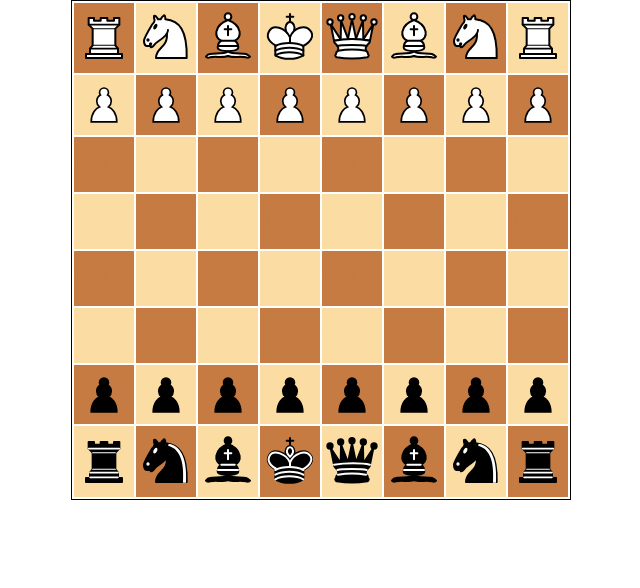
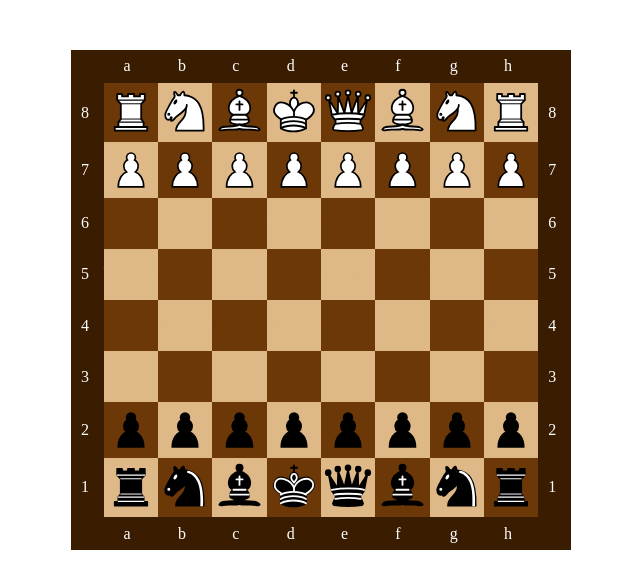
Before and after one commit to muhammadali00-dev/AlgoAcademy-Task3, a plain HTML site: page index.html in a window 1280 px wide. Shown: the whole page, without its empty margins (319-959 px from the left). Drawn offline with Linux system fonts and the light colour scheme.

Commit message:
Task Done

```diff
--- a/Chess css/mainBorder.css
+++ b/Chess css/mainBorder.css
@@ -1,20 +1,46 @@
 table.border {
   margin: auto;
+  margin-top: 50px;
   width: 500px;
   height: 500px;
-  border: 1px solid black;
+  border-collapse: collapse;
 }
 
 .Black {
-  background-color: #c57b41;
-  color: #c57b41;
+  background-color: #6d3807;;
+  color: #6d3807;
   width: 50px;
   height: 50px;
 }
 
 .White {
-  background-color: #fbdca2;
-  color: #fbdca2;
+  background-color: burlywood;
+  color: burlywood;
   width: 50px;
   height: 50px;
 }
+
+.numleft {
+  width: 10px;
+  padding: 10px;
+  background-color: #3a1c00;
+  color: white;
+}
+.numright {
+  width: 10px;
+  padding: 10px;
+  background-color: #3a1c00;
+  color: white;
+}
+.numbottom {
+  padding-left: 20px;
+  height: 32px;
+  background-color: #3a1c00;
+  color: white;
+}
+.numtop {
+  padding-left: 20px;
+  height: 32px;
+  background-color: #3a1c00;
+  color: white;
+}
--- a/index.html
+++ b/index.html
@@ -4,12 +4,25 @@
     <meta charset="UTF-8">
     <meta name="viewport" content="width=device-width, initial-scale=1.0">
     <title>Chess</title>
+    <link rel="stylesheet" href="Chess css/Main.css">
     <link rel="stylesheet" href="Chess css/mainBorder.css">
-    <link rel="stylesheet" href="Chess css/Main.css">
 </head>
 <body>
     <table class="border">
         <tr>
+            <td class="numtop"> </td>
+            <td class="numtop">a</td>
+            <td class="numtop">b</td>
+            <td class="numtop">c</td>
+            <td class="numtop">d</td>
+            <td class="numtop">e</td>
+            <td class="numtop">f</td>
+            <td class="numtop">g</td>
+            <td class="numtop">h</td>
+            <td class="numtop"> </td>
+        </tr>
+        <tr>
+            <td class="numleft">8</td>
             <td class="Black"><img src="images/rook-w.svg" width="100%" height="auto"></td>
             <td class="White"><img src="images/knight-w.svg" width="100%" height="auto"></td>
             <td class="Black"><img src="images/bishop-w.svg" width="100%" height="auto"></td>
@@ -18,8 +31,12 @@
             <td class="White"><img src="images/bishop-w.svg" width="100%" height="auto"></td>
             <td class="Black"><img src="images/knight-w.svg" width="100%" height="auto"></td>
             <td class="White"><img src="images/rook-w.svg" width="100%" height="auto"></td>
+            <td class="numright">8</td>
+
+
         </tr>
         <tr>
+            <td class="numleft">7</td>
             <td class="White"><img src="images/pawn-w.svg" width="100%" height="100%"></td>
             <td class="Black"><img src="images/pawn-w.svg" width="100%" height="100%"></td>
             <td class="White"><img src="images/pawn-w.svg" width="100%" height="100%"></td>
@@ -28,9 +45,11 @@
             <td class="Black"><img src="images/pawn-w.svg" width="100%" height="100%"></td>
             <td class="White"><img src="images/pawn-w.svg" width="100%" height="100%"></td>
             <td class="Black"><img src="images/pawn-w.svg" width="100%" height="100%"></td>
+            <td class="numright">7</td>
         </tr>
 
         <tr>
+            <td class="numleft">6</td>
             <td class="Black">Black</td>
             <td class="White">White</td>
             <td class="Black">Black</td>
@@ -39,8 +58,10 @@
             <td class="White">White</td>
             <td class="Black">Black</td>
             <td class="White">White</td>
+            <td class="numright">6</td>
         </tr>
         <tr>
+            <td class="numleft">5</td>
             <td class="White">White</td>
             <td class="Black">Black</td>
             <td class="White">White</td>
@@ -49,9 +70,11 @@
             <td class="Black">Black</td>
             <td class="White">White</td>
             <td class="Black">Black</td>
+            <td class="numright">5</td>
         </tr>
 
         <tr>
+            <td class="numleft">4</td>
             <td class="Black">Black</td>
             <td class="White">White</td>
             <td class="Black">Black</td>
@@ -60,20 +83,23 @@
             <td class="White">White</td>
             <td class="Black">Black</td>
             <td class="White">White</td>
+            <td class="numright">4</td>
         </tr>
         <tr>
-            <td class="White">White</td>
-            <td class="Black">Black</td>
-            <td class="White">White</td>
-            <td class="Black">Black</td>
-            <td class="White">White</td>
-            <td class="Black">Black</td>
-            <td class="White">White</td>
-            <td class="Black">Black</td>
+            <td class="numleft">3</td>
+            <td class="White"></td>
+            <td class="Black"></td>
+            <td class="White"></td>
+            <td class="Black"></td>
+            <td class="White"></td>
+            <td class="Black"></td>
+            <td class="White"></td>
+            <td class="Black"></td>
+            <td class="numright">3</td>
         </tr>
 
         <tr>
-
+            <td class="numleft">2</td>
             <td class="Black"><img src="images/pawn-b.svg" width="100%" height="100%"></td>
             <td class="White"><img src="images/pawn-b.svg" width="100%" height="100%"></td>
             <td class="Black"><img src="images/pawn-b.svg" width="100%" height="100%"></td>
@@ -82,9 +108,10 @@
             <td class="White"><img src="images/pawn-b.svg" width="100%" height="100%"></td>
             <td class="Black"><img src="images/pawn-b.svg" width="100%" height="100%"></td>
             <td class="White"><img src="images/pawn-b.svg" width="100%" height="100%"></td>
-
+            <td class="numright">2</td>
         </tr>
         <tr>
+            <td class="numleft">1</td>
             <td class="White"><img src="images/rook-b.svg" width="100%" height="auto"></td>
             <td class="Black"><img src="images/knight-b.svg" width="100%" height="auto"></td>
             <td class="White"><img src="images/bishop-b.svg" width="100%" height="auto"></td>
@@ -93,8 +120,20 @@
             <td class="Black"><img src="images/bishop-b.svg" width="100%" height="auto"></td>
             <td class="White"><img src="images/knight-b.svg" width="100%" height="auto"></td>
             <td class="Black"><img src="images/rook-b.svg" width="100%" height="auto"></td>
+            <td class="numright">1</td>
         </tr>
-
+        <tr>
+            <td class="numbottom"> </td>
+            <td class="numbottom">a</td>
+            <td class="numbottom">b</td>
+            <td class="numbottom">c</td>
+            <td class="numbottom">d</td>
+            <td class="numbottom">e</td>
+            <td class="numbottom">f</td>
+            <td class="numbottom">g</td>
+            <td class="numbottom">h</td>
+            <td class="numbottom"></td>
+        </tr>
     </table>
 
 </body>
```
